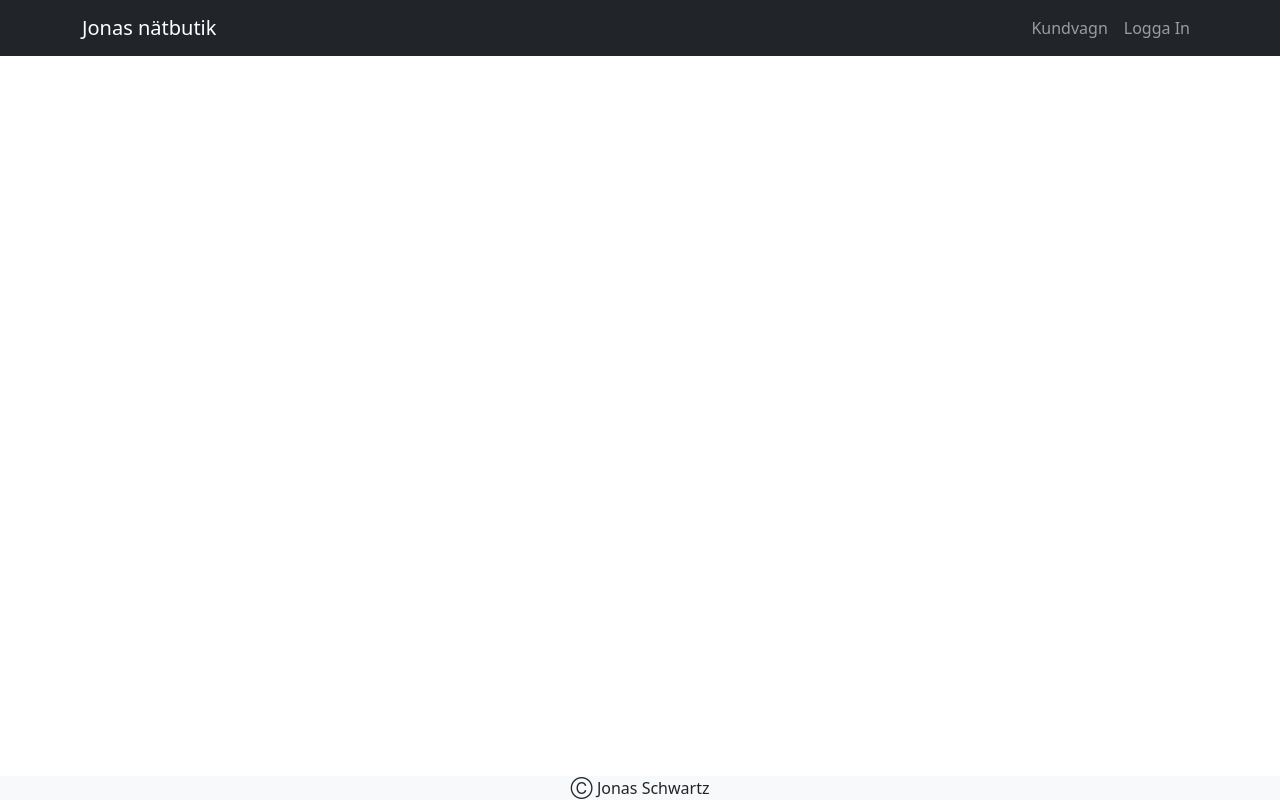
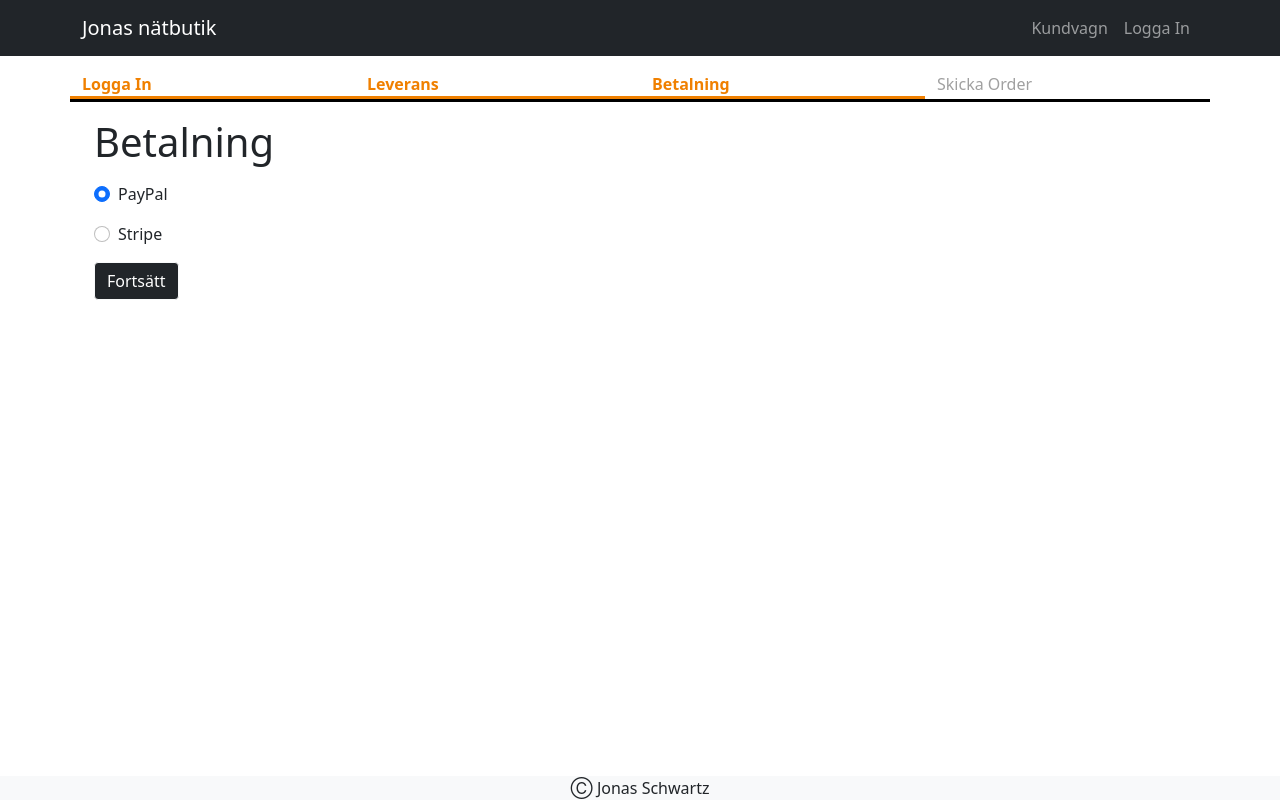
Before and after one commit to JonasSchwartz/e-commerce, a React (Create React App) app in the folder frontend/: page /payment in a window 1280 px wide. Built offline with nearby package versions, Linux system fonts and the light colour scheme.

Commit message:
payment-screen-almost-done

```diff
--- a/frontend/src/App.js
+++ b/frontend/src/App.js
@@ -16,14 +16,18 @@ import CartScreen from "./screens/CartScreen";
 import SigninScreen from "./screens/SigninScreen";
 import ShippingAddressScreen from "./screens/ShippingAddressScreen";
 import SignUpScreen from "./screens/SignupScreen";
+import PaymentMethodScreen from "./screens/PaymentMethodScreen";
+
 
 function App() {
   const {state, dispatch: ctxDispatch} = useContext(Store);
   const {cart, userInfo} = state
+
   const signoutHandler = () => {
     ctxDispatch({type: 'USER_SIGNOUT'})
     localStorage.removeItem('userInfo')
     localStorage.removeItem('shippingAddress')
+    localStorage.removeItem('paymentMethod')
   }
 
   return (
@@ -56,6 +60,13 @@ function App() {
                           <NavDropdown.Item>Orderhistorik</NavDropdown.Item>
 
                         </LinkContainer>
+                        <LinkContainer to="/contactscreen">
+                          <NavDropdown.Item>Kontakta oss</NavDropdown.Item>
+
+                        </LinkContainer>
+
+
+
                       {/* <NavDropdown.Divider/> */}
                       <Link
                       className="dropdown-item"
@@ -89,6 +100,7 @@ function App() {
         <Route path="/" element={<HomeScreen/>} />
         <Route path="/signin" element={<SigninScreen/>} />
         <Route path="/signup" element={<SignUpScreen/>} />
+        <Route path="/payment" element={<PaymentMethodScreen/>} />
         <Route path="/shipping" element={<ShippingAddressScreen/>}></Route>
       </Routes>
     </Container>
--- a/frontend/src/Store.js
+++ b/frontend/src/Store.js
@@ -15,6 +15,10 @@ const initialState = {
         shippingAddress: localStorage.getItem('shippingAddress')
         ? JSON.parse(localStorage.getItem('shippingAddress'))
         : {},
+
+        paymentMethod: localStorage.getItem('paymentMethod')
+        ? localStorage.getItem('paymentMethod')
+        : '',
 
 
         cartItems:localStorage.getItem('cartItems')
@@ -59,7 +63,8 @@ function reducer(state, action) {
                                 userInfo: null,
                                 cart: {
                                     cartItems:[],
-                                    shippingAddress:{}
+                                    shippingAddress:{},
+                                    paymentMethod:''
                                 }
                             };
 
@@ -70,6 +75,12 @@ function reducer(state, action) {
                                 ...state.cart,
                                 shippingAddress: action.payload,
                             }
+                        }
+
+                        case 'SAVE_PAYMENT_METHOD':
+                        return {
+                            ...state,
+                            cart:{...state.cart, paymentMethod: action.payload}
                         }
 
 
--- a/frontend/src/index.css
+++ b/frontend/src/index.css
@@ -56,6 +56,8 @@ main {
 }
 .nyheter-text {
   text-align: center;
+  font-weight: bold;
+  text-transform: uppercase;
 
 }
 
--- /dev/null
+++ b/frontend/src/screens/PaymentMethodScreen.js
@@ -0,0 +1,79 @@
+import React, { useContext, useEffect, useState } from 'react'
+import { Helmet } from 'react-helmet-async'
+import CheckoutSteps from '../components/CheckoutSteps'
+import Form from "react-bootstrap/Form"
+import Button from 'react-bootstrap/Button'
+import { Store } from '../Store'
+import {  useNavigate } from 'react-router-dom'
+
+
+export default function PaymentMethodScreen() {
+    const navigate = useNavigate()
+    const {state, dispatch: ctxDispatch} = useContext(Store)
+    const {
+        cart:{shippingAddress,paymentMethod},
+    } = state;
+
+const [paymentMethodName, setPaymentMethod] = useState(
+    paymentMethod || 'PayPal'
+)
+
+
+    useEffect(() => {
+        if (!shippingAddress.address) {
+            navigate('/payment')
+        }
+    },[shippingAddress,navigate])
+
+
+
+    const submitHandler = (e) => {
+        e.preventDefault();
+        ctxDispatch({type: 'SAVE_PAYMENT_METHOD', payload: paymentMethod})
+        localStorage.setItem('paymentMethod', paymentMethodName)
+        navigate('/placeorder')
+    }
+  return (
+    <div>
+<CheckoutSteps step1 step2 step3></CheckoutSteps>
+<div className='container small-container'>
+    <Helmet>
+        <title>Betalning</title>
+    </Helmet>
+    <h1 className='my-3'>Betalning</h1>
+
+    <Form onSubmit={submitHandler}>
+
+    <div className='mb-3'>
+        <Form.Check
+        type="radio"
+        id="PayPal"
+        label="PayPal"
+        value="PayPal"
+        checked={paymentMethodName ==='PayPal'}
+        onChange={(e) => setPaymentMethod(e.target.value)}
+        />
+    </div>
+
+    <div className='mb-3'>
+        <Form.Check
+        type="radio"
+        id="Stripe"
+        label="Stripe"
+        value="Stripe"
+        checked={paymentMethodName ==='Stripe'}
+        onChange={(e) => setPaymentMethod(e.target.value)}
+        />
+    </div>
+
+    <div className='mb-3'>
+        <Button className='bg-dark border-light' type="submit">Fortsätt</Button>
+    </div>
+
+
+    </Form>
+
+</div>
+    </div>
+  )
+}
```
